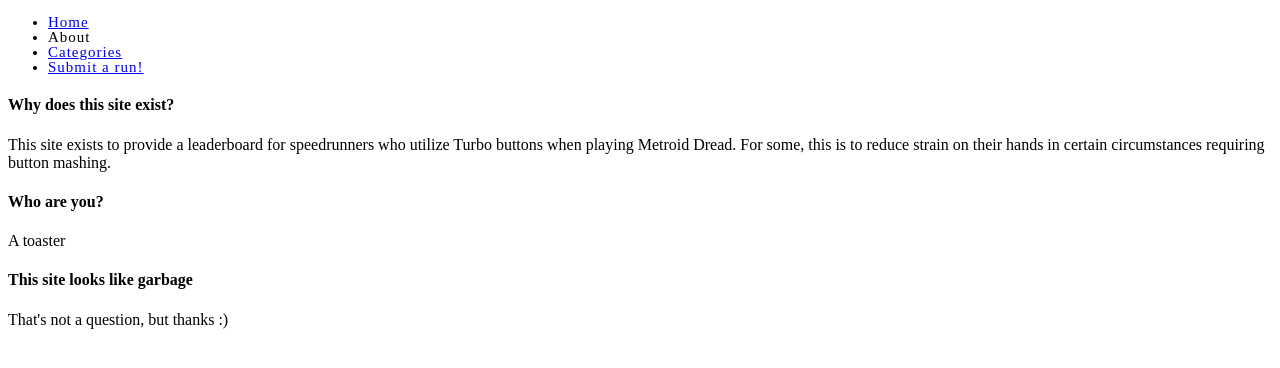
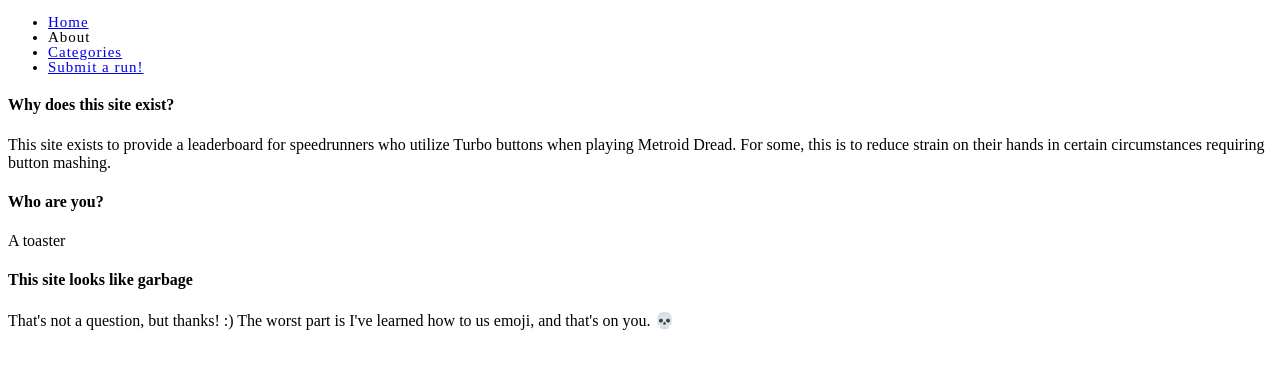
Before and after one commit to InsomniacToaster/turbodread, a plain HTML site: page about.html in a window 1280 px wide. Drawn offline with Linux system fonts and the light colour scheme.

Commit message:
Update about.html

```diff
--- a/about.html
+++ b/about.html
@@ -20,6 +20,6 @@
 		<p>A toaster</p>
 
 		<h4>This site looks like garbage</h4>
-		<p>That's not a question, but thanks :)</p>
+		<p>That's not a question, but thanks! :) The worst part is I've learned how to us emoji, and that's on you. &#x1f480;</p>
 	</body>
 </html>
```
